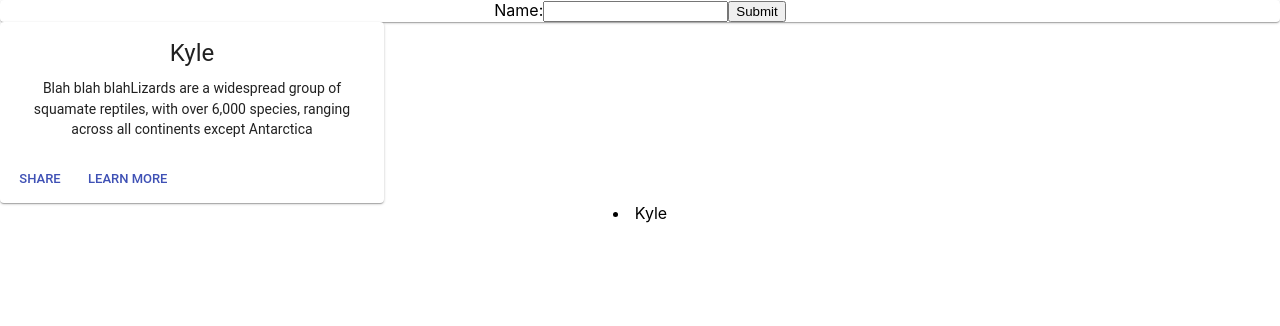
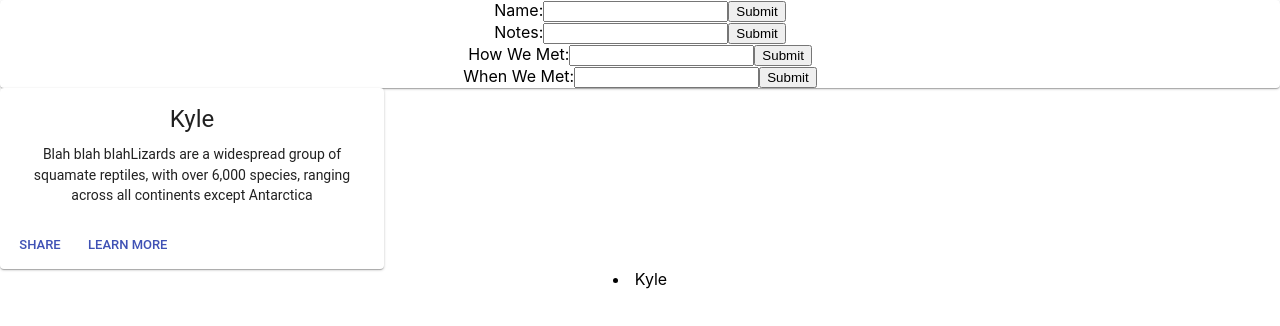
Before and after one commit to Haag/Tester, a React (Create React App) app in the folder people/: page / in a window 1280 px wide. Shown: the top 326 px of the page. Built offline with nearby package versions, Linux system fonts and the light colour scheme.

Commit message:
Added birthday, wwm, etc to state, added input fields for the same.

```diff
--- a/people/src/components/People.js
+++ b/people/src/components/People.js
@@ -14,13 +14,19 @@ class People extends Component {
                 {
                     name: "Kyle",
                     notes: "Blah blah blah",
+                    hwm: "Game night",
+                    wwm: "Dec 2018",
                 }],
             name: '',
             notes: '',
+            hwm: '',
+            wwm: '',
         }
-        this.handleChange = (e) => {
+        this.handleChange = (e, a) => {
             e.preventDefault()
-            this.setState({ name: e.target.value })
+            console.log("A", e.target.name)
+            const x = e.target.name
+            this.setState({ x: e.target.value })
         }
         this.updateChange = (e) => {
             const people = this.state.people
--- a/people/src/components/PeopleForm.js
+++ b/people/src/components/PeopleForm.js
@@ -5,6 +5,30 @@ const PeopleForm = (props) => {
         <div>
             <form onSubmit={props.handleChange}>
             Name:
+            <input type="text" name="name" value={props.name} onChange={(e) => props.handleChange(e, "name")} />
+            <input type="submit" value="Submit" onClick={props.updateChange} />
+            </form>
+
+            {/* <form onSubmit={props.updateChange}>
+            Name:
+            <input type="text" value={props.name} onChange={props.handleChange} />
+            <input type="submit" value="Submit" onClick={props.updateChange} />
+            </form> */}
+
+            <form onSubmit={props.handleChange}>
+            Notes:
+            <input type="text" value={props.name} onChange={props.handleChange} />
+            <input type="submit" value="Submit" onClick={props.updateChange} />
+            </form>
+
+            <form onSubmit={props.handleChange}>
+            How We Met:
+            <input type="text" value={props.name} onChange={props.handleChange} />
+            <input type="submit" value="Submit" onClick={props.updateChange} />
+            </form>
+
+            <form onSubmit={props.handleChange}>
+            When We Met:
             <input type="text" value={props.name} onChange={props.handleChange} />
             <input type="submit" value="Submit" onClick={props.updateChange} />
             </form>
```
